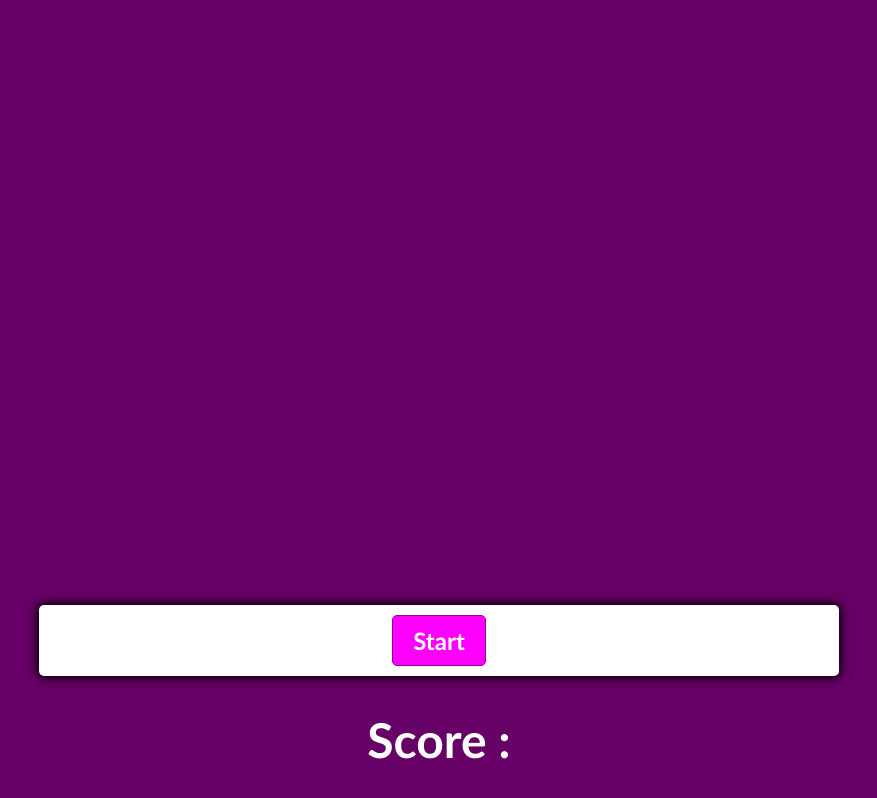
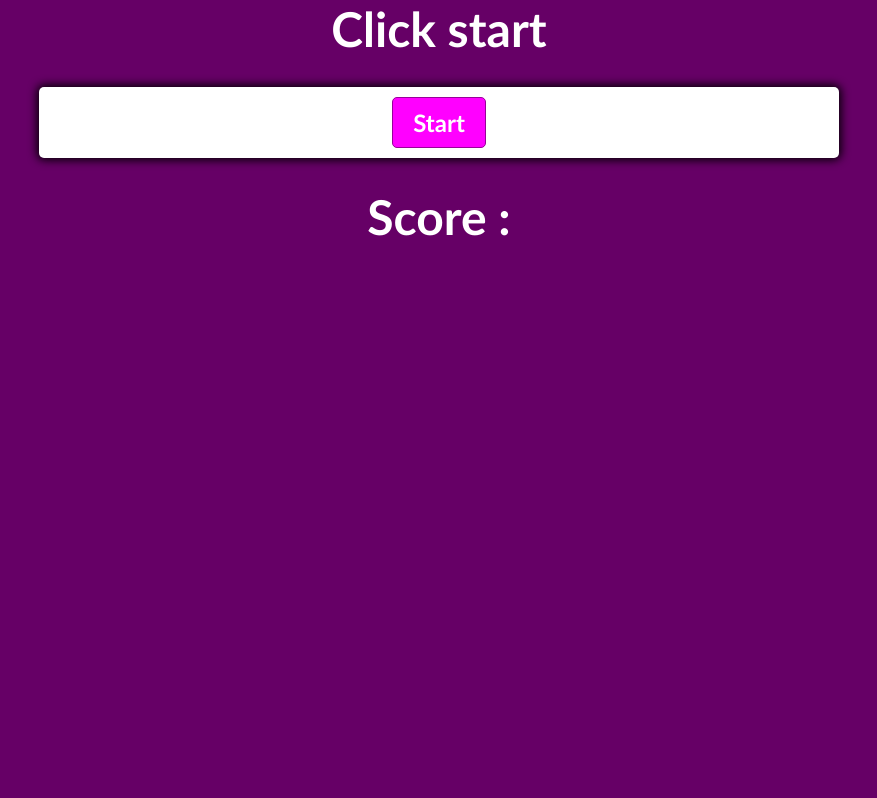
Before and after one commit to kvrivas854/code-quiz, a plain HTML site: page index.html in a window 1280 px wide. Shown: the whole page, without its empty margins (201-1078 px from the left). Drawn offline with Linux system fonts and the light colour scheme.

Commit message:
adjusted css

```diff
--- a/index.html
+++ b/index.html
@@ -9,8 +9,7 @@
     <title>Quiz App</title>
 </head>
 <body>
-    <div class="timer" id="timer"></div>
-    <div class="score" id="score">Score : <span></span></div>
+    <div class="timer" id="timer">Click start</div>
     <div class="container">
         <div id = "question-container" class="hide">
             <div id="question">Question</div>
@@ -27,6 +26,6 @@
             <button id="next-btn" class="next-btn btn hide">Next</button>
         </div>
     </div>
-
+    <div class="score" id="score">Score : <span></span></div>
 </body>
 </html>
--- a/style.css
+++ b/style.css
@@ -13,12 +13,13 @@ body {
     --hue: var(--hue-neutral);
     padding: 0;
     margin:0;
-    display:flex;
+    /* display:flex; */
     width: 100vw;
-    height:100vw;
+    height: 100vw;
     justify-content:center;
     align-items: center;
     background-color: hsl(var(--hue),100%,20%);
+    text-align: center;
 }
 
 body.correct {
@@ -36,20 +37,24 @@ body.wrong {
     border-radius: 5px;
     padding: 10px;
     box-shadow: 0 0 10px 2px;
+    margin: 0 auto;
 }
 .timer {
-position: absolute;
-top: 2rem;
-font-size: 3rem;
-color: white;
-font-weight: bold;}
+    position: relative;
+    /* top: 2rem; */
+    font-size: 3rem;
+    color: white;
+    font-weight: bold;
+    margin-bottom: 30px;
+}
 
 .score {
-position: absolute;
-bottom: 2rem;
-font-size: 3rem;
-color: white;
-font-weight: bold;
+    position: relative;
+    /* bottom: 2rem; */
+    font-size: 3rem;
+    color: white;
+    font-weight: bold;
+    margin-top: 30px;
 }
 
 
```
